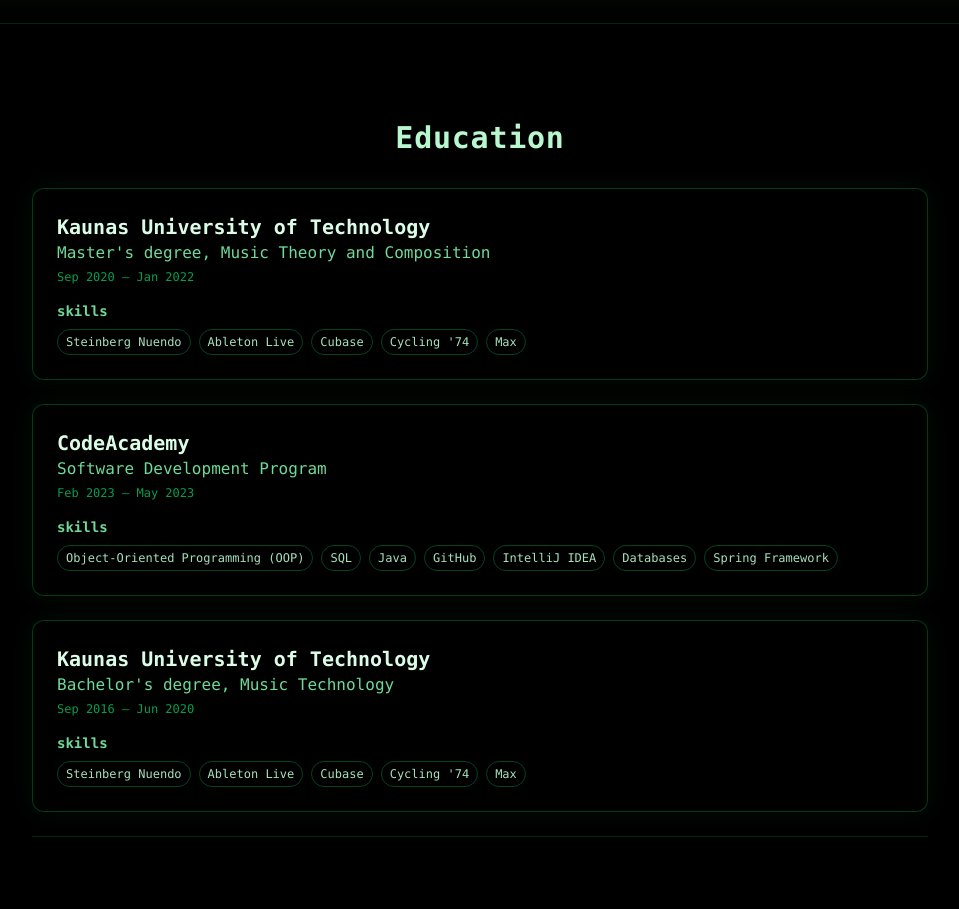
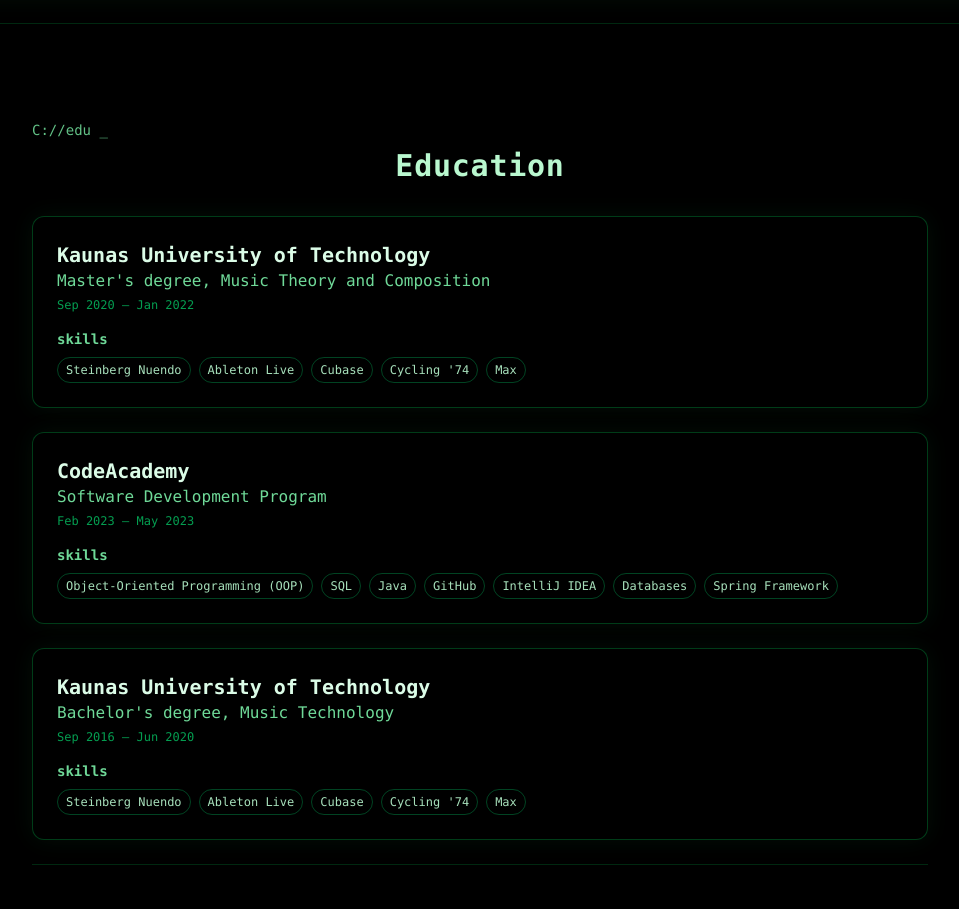
Before and after one commit to VytautasVilkas/CvWebSite, a React (Vite) app in the folder my-cv-page/: page / in a window 1280 px wide. Shown: the part 2206-3115 px from the top of the page, without its empty margins (160-1119 px from the left). Built offline with nearby package versions, Linux system fonts and the light colour scheme.

Commit message:
fix edu page

```diff
--- a/my-cv-page/src/pages/Edu.jsx
+++ b/my-cv-page/src/pages/Edu.jsx
@@ -36,9 +36,15 @@
       className="min-h-screen scroll-mt-[80px] bg-black text-green-400 font-mono flex items-center justify-center px-6 py-12"
     >
       <div className="w-full max-w-4xl">
-        <h1 className="text-3xl font-bold text-green-200 text-center mb-8 tracking-wide">
-          Education
-        </h1>
+        {/* CMD-like header */}
+        <div className="mb-8">
+          <div className="text-sm text-green-300/80 select-none">
+            C://edu <span className="blink-cursor">_</span>
+          </div>
+          <h1 className="text-3xl font-bold text-green-200 mt-2 text-center tracking-wide">
+            Education
+          </h1>
+        </div>
 
         <ul className="space-y-6">
           {educationData.map((edu, index) => (
@@ -69,6 +75,12 @@
 
         <div className="border-t border-green-500/20 mt-6" />
       </div>
+
+      {/* local blink style (same as navbar/experience) */}
+      <style>{`
+        @keyframes blinkCursor { 0%,49% {opacity:1;} 50%,100% {opacity:0;} }
+        .blink-cursor { animation: blinkCursor 1s step-start infinite; }
+      `}</style>
     </section>
   );
 }
```
